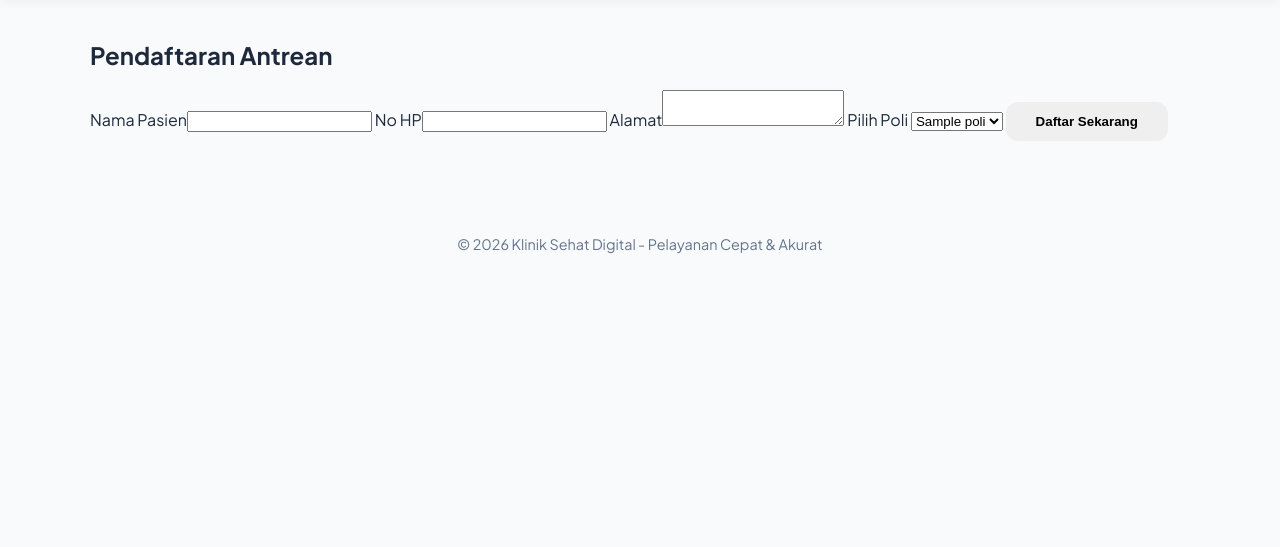
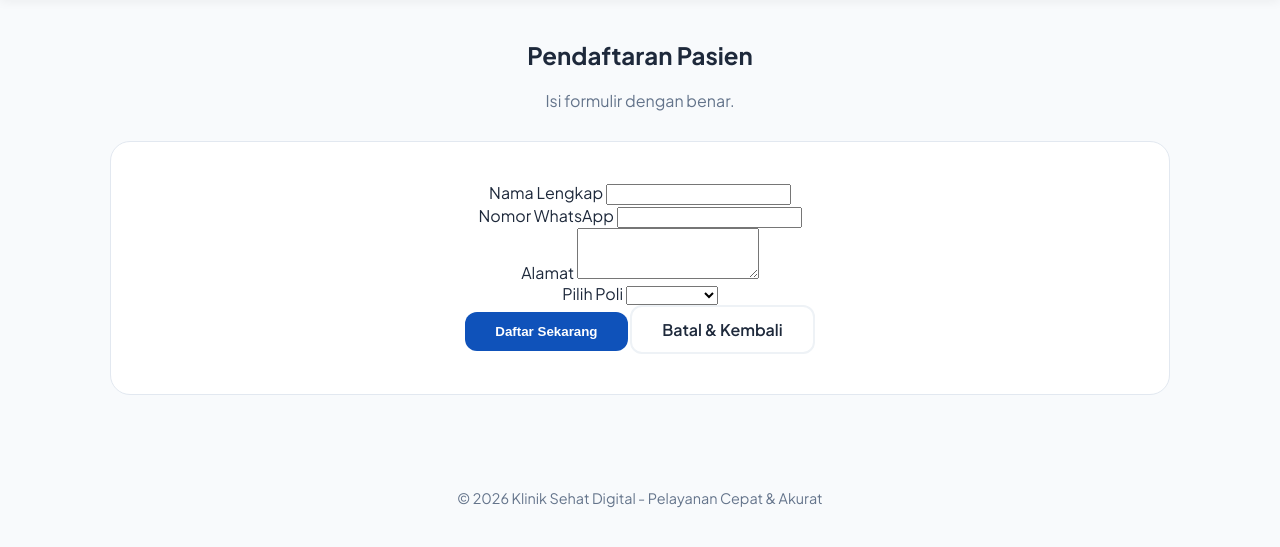
Before and after one commit to andika9108/klinik.app, a PHP site: page /modules/antrean/tambah.php in a window 1280 px wide. Shown: the part 57-604 px from the top of the page. Run offline with PHP 8.4, Linux system fonts and the light colour scheme; tables that the repository leaves empty or names only in its code hold one stand-in row (values such as "Sample post").

Commit message:
Update tambah.php

```diff
--- a/modules/antrean/tambah.php
+++ b/modules/antrean/tambah.php
@@ -1,31 +1,113 @@
 <?php
 include '../../includes/header.php';
+
+$show_modal = false;
+$no_urut = "";
+
 if(isset($_POST['submit'])){
-    // Simpan Pasien
+    try {
+        // 1. Simpan data pasien dulu
         $s1 = $conn->prepare("INSERT INTO pasien (nama_pasien, no_hp, alamat) VALUES (?,?,?)");
         $s1->execute([$_POST['nama'], $_POST['hp'], $_POST['alamat']]);
         $id_p = $conn->lastInsertId();
 
-    // Hitung No Urut
-    $s2 = $conn->prepare("SELECT COUNT(*) FROM antrean WHERE id_poli = ?");
+        // 2. AMBIL NOMOR TERAKHIR di Poli yang dipilih (Biar Gak Random)
+        $s2 = $conn->prepare("SELECT MAX(no_urut) AS terakhir FROM antrean WHERE id_poli = ?");
         $s2->execute([$_POST['poli']]);
-    $no = $s2->fetchColumn() + 1;
+        $row = $s2->fetch(PDO::FETCH_ASSOC);
 
-    // Simpan Antrean
+        // Kalau belum ada antrean di poli itu, mulai dari 1. Kalau ada, tambah 1.
+        $no_urut = ($row['terakhir'] != null) ? $row['terakhir'] + 1 : 1;
+
+        // 3. Masukkan ke tabel antrean dengan nomor urut yang benar
         $s3 = $conn->prepare("INSERT INTO antrean (id_pasien, id_poli, no_urut) VALUES (?,?,?)");
-    $s3->execute([$id_p, $_POST['poli'], $no]);
-    echo "<script>alert('Berhasil! Nomor Antrean Anda: $no'); window.location='../../dashboard.php';</script>";
+        $s3->execute([$id_p, $_POST['poli'], $no_urut]);
+
+        $show_modal = true;
+    } catch(Exception $e) {
+        echo "<script>alert('Error: " . $e->getMessage() . "');</script>";
+    }
 }
 ?>
-<h2>Pendaftaran Antrean</h2>
+
+<style>
+    /* Modal Styling - Tepat di Tengah */
+    .modal-overlay {
+        position: fixed; top: 0; left: 0; width: 100%; height: 100%;
+        background: rgba(0,0,0,0.6); display: flex; justify-content: center;
+        align-items: center; z-index: 9999;
+    }
+    .modal-box {
+        background: white; padding: 40px; border-radius: 20px;
+        text-align: center; max-width: 400px; width: 90%;
+        box-shadow: 0 10px 25px rgba(0,0,0,0.2);
+    }
+    .check-icon {
+        font-size: 60px; color: #22c55e; margin-bottom: 20px;
+    }
+    .nomor-antrean {
+        font-size: 48px; font-weight: 800; color: #0f52ba;
+        margin: 20px 0; display: block;
+    }
+    .btn-selesai {
+        display: inline-block; padding: 12px 30px; background: #0f52ba;
+        color: white; text-decoration: none; border-radius: 10px; font-weight: 600;
+    }
+</style>
+
+<?php if($show_modal): ?>
+<div class="modal-overlay">
+    <div class="modal-box">
+        <div class="check-icon">✓</div>
+        <h2 style="margin:0;">Pendaftaran Berhasil!</h2>
+        <p style="color: #64748b; margin-top: 10px;">Nomor Antrean Anda:</p>
+        <span class="nomor-antrean"><?php echo $no_urut; ?></span>
+        <p style="color: #64748b; margin-bottom: 25px; font-size: 14px;">Silakan datang sesuai urutan. Simpan nomor ini.</p>
+        <a href="../../dashboard.php" class="btn-selesai">Selesai</a>
+    </div>
+</div>
+<?php endif; ?>
+
+<div class="container">
+    <div style="margin-bottom: 30px; text-align: center;">
+        <h2>Pendaftaran Pasien</h2>
+        <p style="color: #64748b;">Isi formulir dengan benar.</p>
+    </div>
+
+    <div class="form-container">
+        <div class="card">
             <form method="POST">
-    <label>Nama Pasien</label><input type="text" name="nama" required>
-    <label>No HP</label><input type="text" name="hp" required>
-    <label>Alamat</label><textarea name="alamat"></textarea>
+                <div class="form-group">
+                    <label>Nama Lengkap</label>
+                    <input type="text" name="nama" required>
+                </div>
+
+                <div class="form-group">
+                    <label>Nomor WhatsApp</label>
+                    <input type="text" name="hp" required>
+                </div>
+
+                <div class="form-group">
+                    <label>Alamat</label>
+                    <textarea name="alamat" rows="3" required></textarea>
+                </div>
+
+                <div class="form-group">
                     <label>Pilih Poli</label>
-    <select name="poli">
-        <?php foreach($conn->query("SELECT * FROM poli") as $p) echo "<option value='{$p['id_poli']}'>{$p['nama_poli']}</option>"; ?>
+                    <select name="poli" required>
+                        <option value="" disabled selected></option>
+                        <?php
+                        $list = $conn->query("SELECT * FROM poli");
+                        foreach($list as $p) echo "<option value='{$p['id_poli']}'>{$p['nama_poli']}</option>";
+                        ?>
                     </select>
-    <button type="submit" name="submit" class="btn btn-blue" style="margin-top:10px;">Daftar Sekarang</button>
+                </div>
+
+                <button type="submit" name="submit" class="btn btn-primary">Daftar Sekarang</button>
+                <a href="../../dashboard.php" class="btn btn-outline">Batal & Kembali</a>
             </form>
+        </div>
+    </div>
+</div>
+
 <?php include '../../includes/footer.php'; ?>
```
Lines whose indentation alone changed are shown as unchanged.
